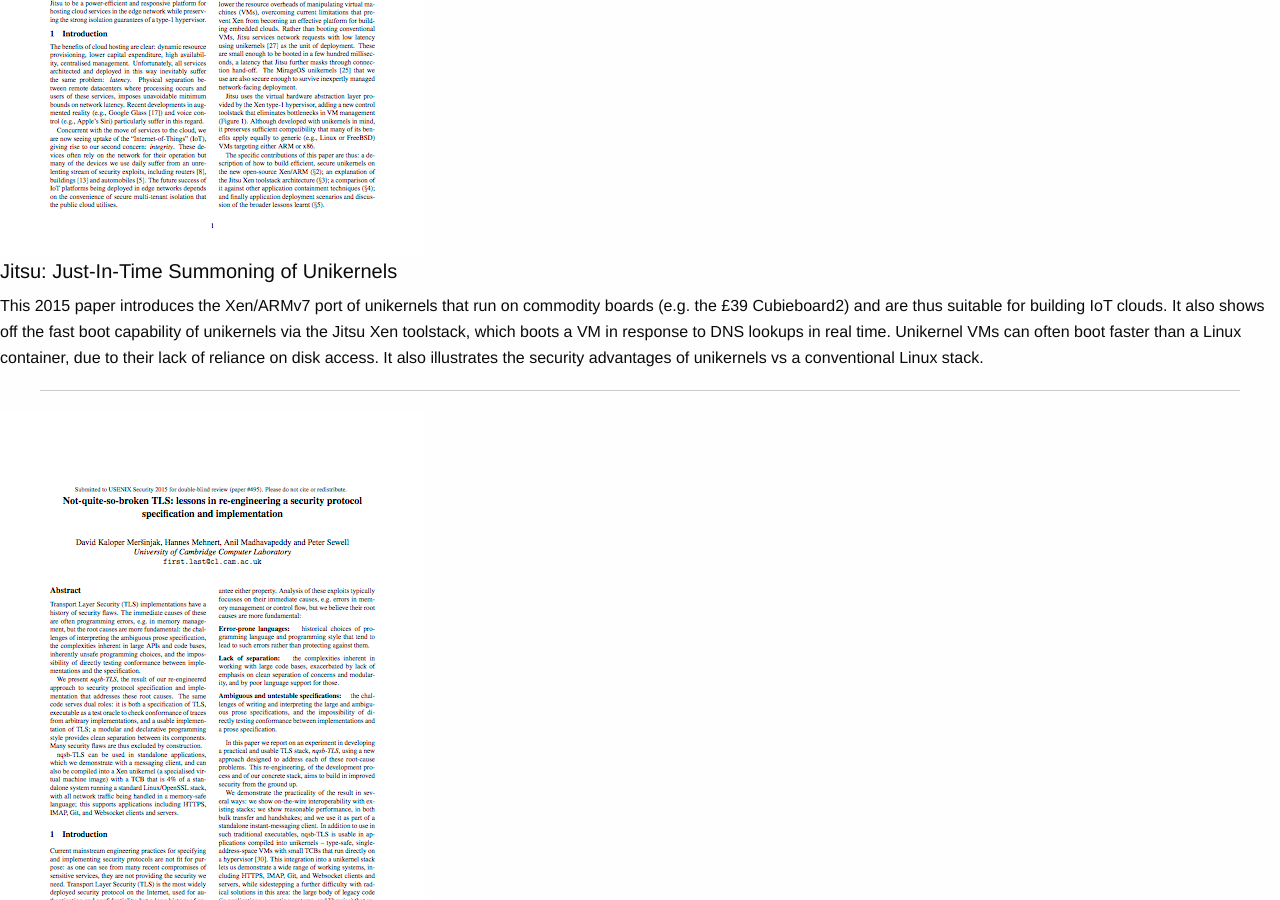
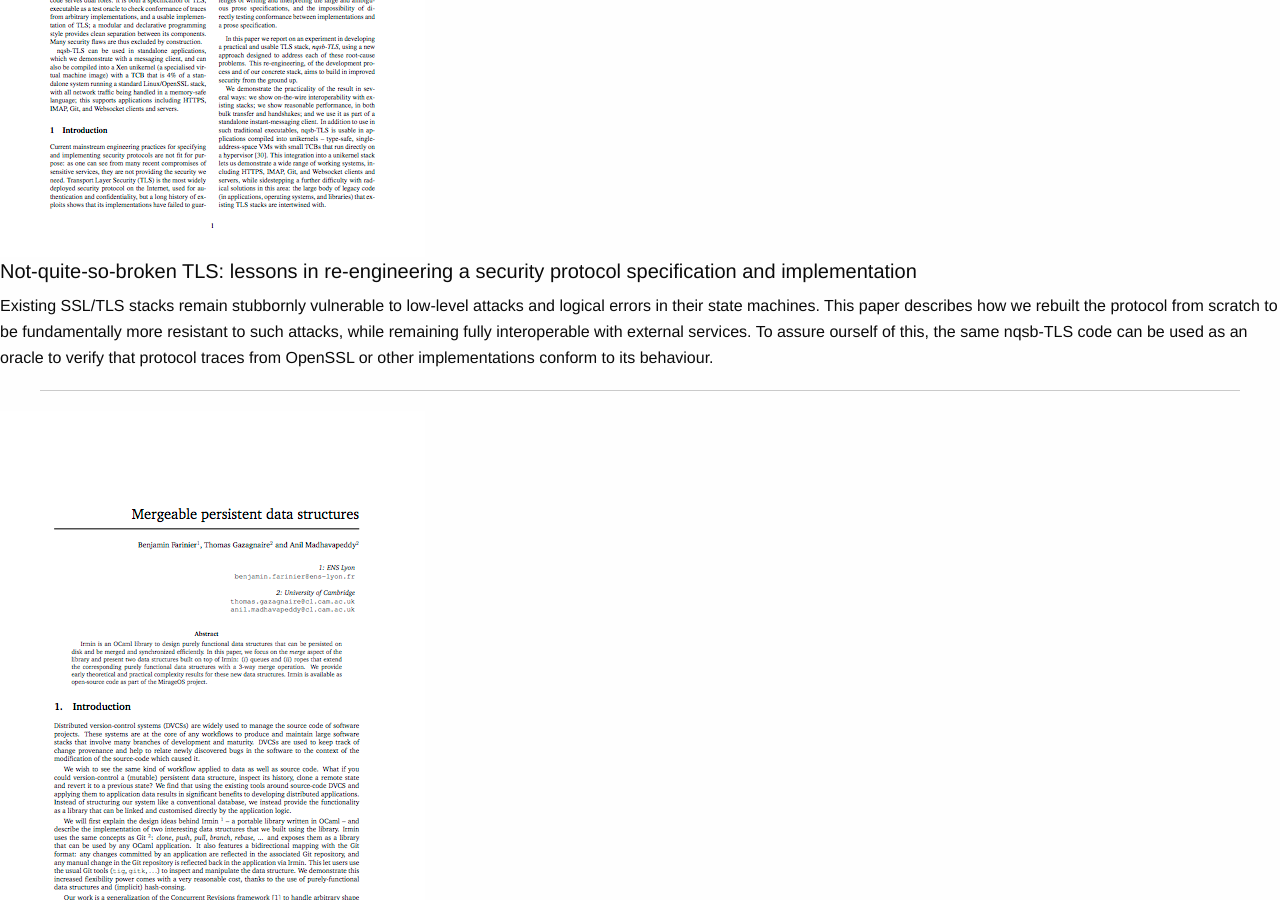
Before and after one commit to Unikernel-Systems/unikernel.org, a Jekyll site: the page built from resources/index.html, in a window 1280 px wide and 900 px high, scrolled down 2727 px. Built offline with Jekyll 4.4.1, drawn with Linux system fonts in a browser that asks for light colours; nearby versions of some CDN libraries; library files that are not in the unit come from our copies.

Commit message:
rm dupe article

```diff
--- a/resources/index.html
+++ b/resources/index.html
@@ -68,25 +68,6 @@ tagline:
     </ul> -->
 <!--  </div>
 </div> -->
-
-<div class="row">
-  <hr>
-  <div class="large-3 columns">
-    <a href="{{BASE_PATH}}/files/2015-nsdi-jitsu.pdf"><img src="{{BASE_PATH}}/files/2015-nsdi-jitsu.png"></a>
-  </div>
-  <div class="large-6 columns">
-    <h5>Jitsu: Just-In-Time Summoning of Unikernels</h5>
-    <p>This 2015 paper introduces the Xen/ARMv7 port of unikernels that run on commodity boards (e.g. the £39 Cubieboard2) and are thus suitable for building IoT clouds. It also shows off the fast boot capability of unikernels via the Jitsu Xen toolstack, which boots a VM in response to DNS lookups in real time. Unikernel VMs can often boot faster than a Linux container, due to their lack of reliance on disk access. It also illustrates the security advantages of unikernels vs a conventional Linux stack.</p>
-  </div>
-  <div class="large-3 columns">
-    <!-- <h6><em>Related</em></h6>
-    <ul>
-      <li>List</li>
-      <li>of</li>
-      <li>links</li>
-    </ul> -->
-  </div>
-</div>
 
 <div class="row">
   <hr>
```
